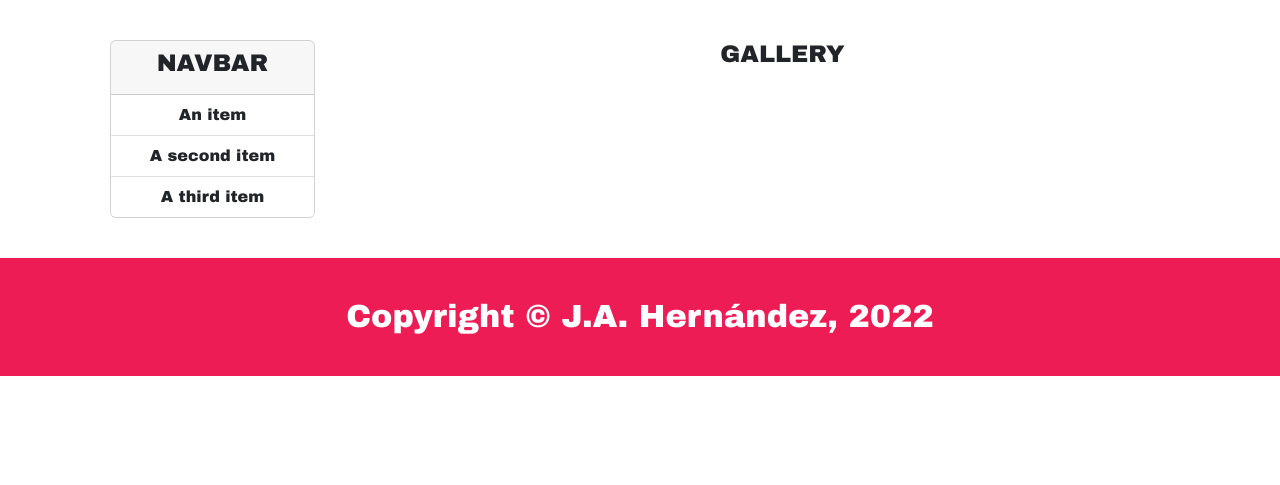
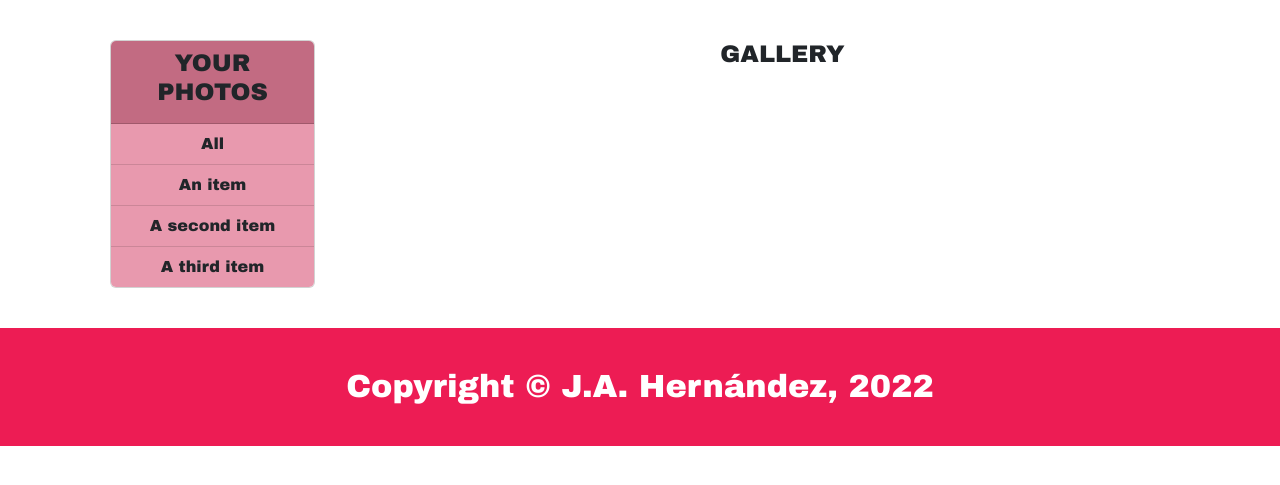
Before and after one commit to albertiaedev/photoapp, a Python web app: template photoapp/app/templates/app/gallery.html in a window 1280 px wide. Shown: the top 485 px of the page. Run offline with Jinja, Linux system fonts and the light colour scheme; the template is opened without the code that fills it, so the values that code supplies are empty.

Commit message:
Styled the navbar card

```diff
--- a/photoapp/app/templates/app/gallery.html
+++ b/photoapp/app/templates/app/gallery.html
@@ -17,6 +17,12 @@
     body {
       font-family: 'Arial Black', sans-serif;
     }
+    .card-header {
+      background: #c26b82;
+    }
+    .list-group-item {
+      background: #e899ae;
+    }
     footer {
       color: #fff;
       background: #ed1c54;
@@ -34,9 +40,10 @@
         <div class="col-md-3">
           <div class="card">
           <div class="card-header">
-            <h4>NAVBAR</h4>
+            <h4>YOUR PHOTOS</h4>
           </div>
           <ul class="list-group list-group-flush">
+            <li class="list-group-item">All</li>
             <li class="list-group-item">An item</li>
             <li class="list-group-item">A second item</li>
             <li class="list-group-item">A third item</li>
```
